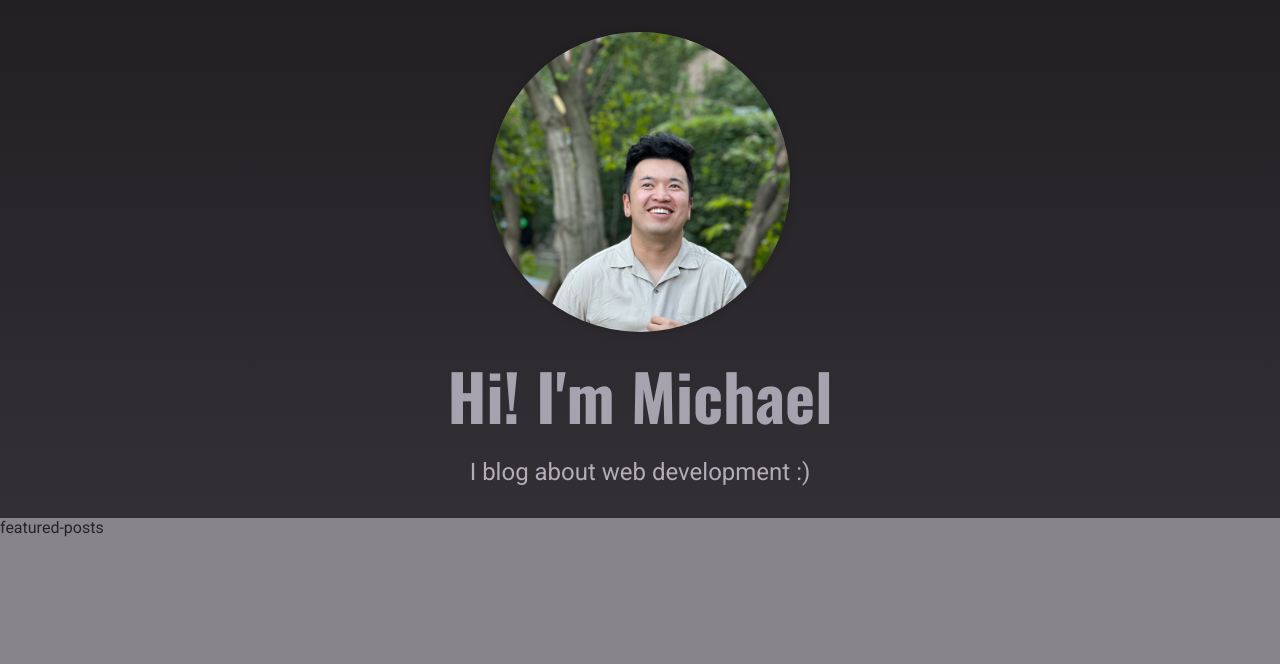
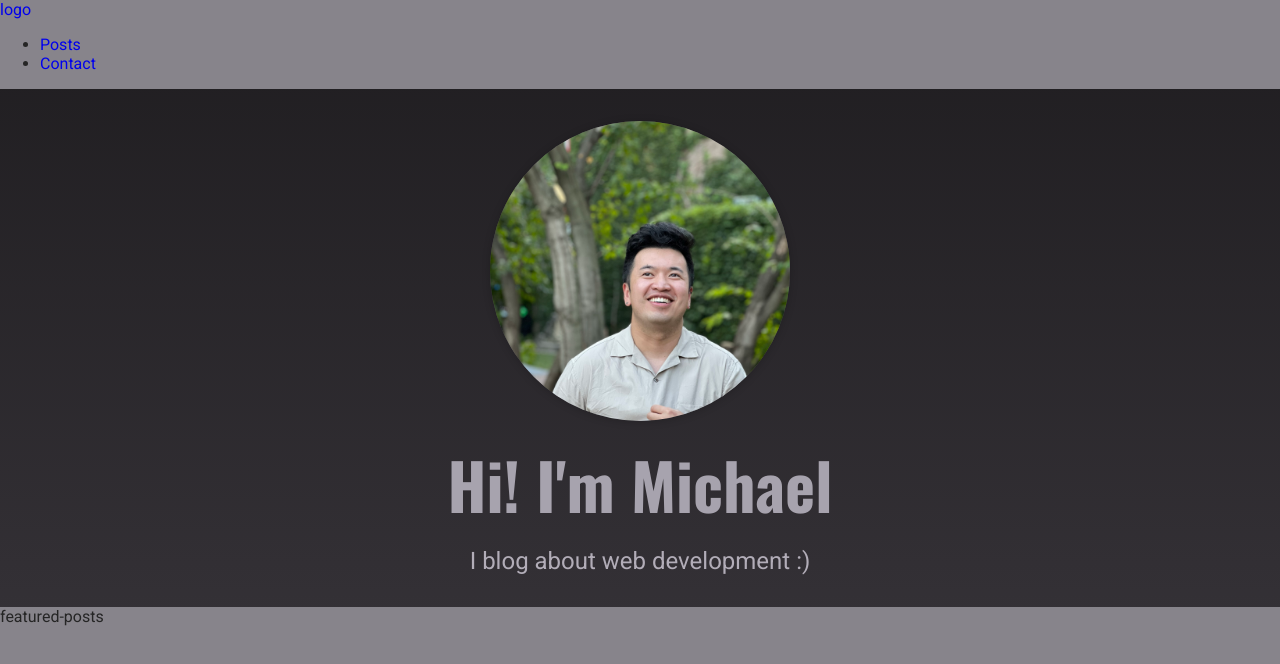
Before and after one commit to michael-nguyenn/give-me-food, a Next.js app: page / in a window 1280 px wide. Shown: the top 664 px of the page. Built offline with nearby package versions, Linux system fonts and the light colour scheme.

Commit message:
added layout wrapper and nav section

```diff
--- a/components/home-page/hero.js
+++ b/components/home-page/hero.js
@@ -13,7 +13,7 @@
           height={300}
         />
       </div>
-      <h1>Hi! I'm Michael</h1>
+      <h1>Hi! I&apos;m Michael</h1>
       <p>I blog about web development :)</p>
     </section>
   );
--- /dev/null
+++ b/components/layout/layout.js
@@ -0,0 +1,14 @@
+import { Fragment } from 'react';
+
+import MainNavigation from './main-navigation';
+
+const Layout = props => {
+  return (
+    <Fragment>
+      <MainNavigation />
+      <main>{props.children}</main>
+    </Fragment>
+  );
+};
+
+export default Layout;
--- /dev/null
+++ b/components/layout/logo.js
@@ -0,0 +1,5 @@
+const Logo = () => {
+  return <div>logo</div>;
+};
+
+export default Logo;
--- /dev/null
+++ b/components/layout/main-navigation.js
@@ -0,0 +1,26 @@
+import Logo from './logo';
+import Link from 'next/link';
+
+const MainNavigation = () => {
+  return (
+    <header>
+      <Link href="/">
+        <a>
+          <Logo />
+        </a>
+      </Link>
+      <nav>
+        <ul>
+          <li>
+            <Link href="/posts">Posts</Link>
+          </li>
+          <li>
+            <Link href="/contact">Contact</Link>
+          </li>
+        </ul>
+      </nav>
+    </header>
+  );
+};
+
+export default MainNavigation;
--- a/pages/_app.js
+++ b/pages/_app.js
@@ -1,7 +1,13 @@
-import '../styles/globals.css'
+import '../styles/globals.css';
+
+import Layout from '../components/layout/layout';
 
 function MyApp({ Component, pageProps }) {
-  return <Component {...pageProps} />
+  return (
+    <Layout>
+      <Component {...pageProps} />
+    </Layout>
+  );
 }
 
-export default MyApp
+export default MyApp;
```
